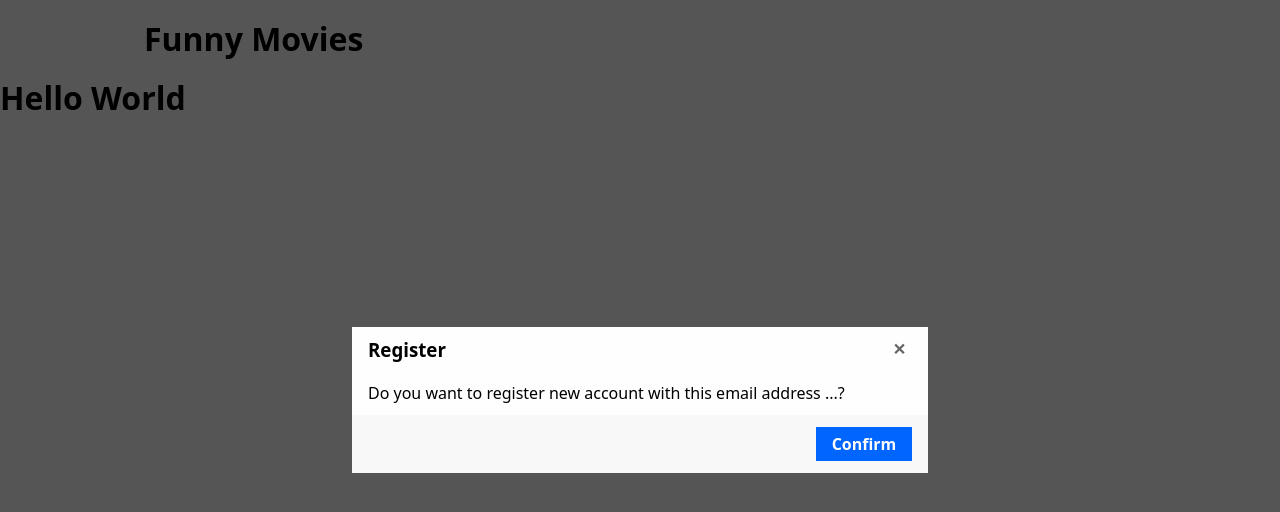
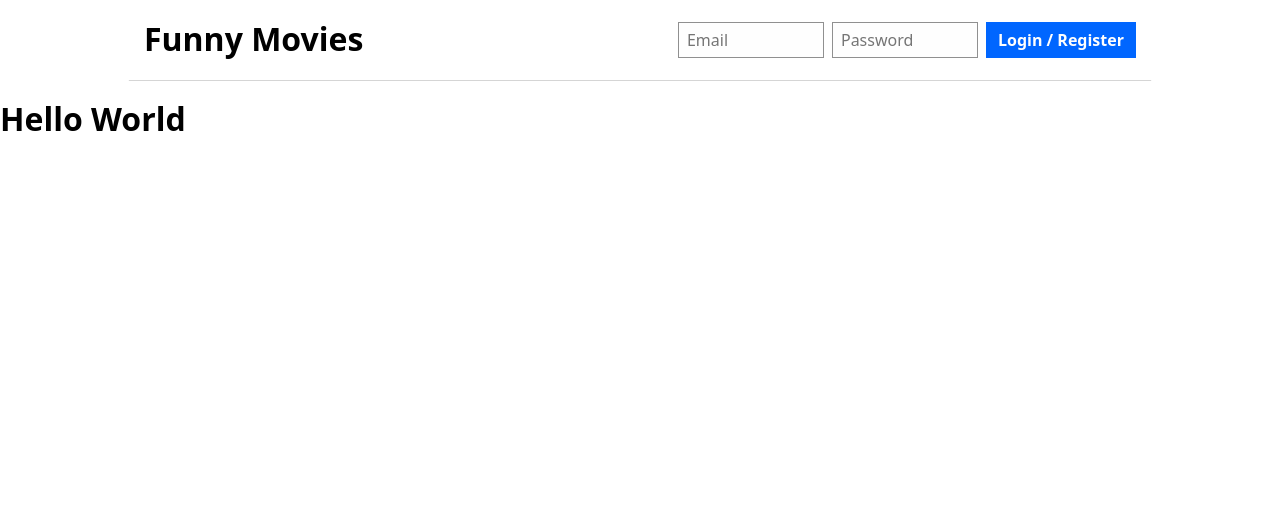
Before and after one commit to hungluu/challenge-funny-movies, a Gatsby site in the folder website/: page / in a window 1280 px wide. Built offline with nearby package versions, Linux system fonts and the light colour scheme; Gatsby itself is replaced by a stand-in of ours.

Commit message:
auth: add auth form ui to header

```diff
--- /dev/null
+++ b/website/src/auth/CompactAuthForm.tsx
@@ -0,0 +1,23 @@
+import React from 'react'
+import { Form, FormBreak, FormField } from '../config/controls/forms'
+import { StyledButton } from '../config/controls/buttons'
+import PageModal from '../config/layouts/PageModal'
+
+const ComponentAuthForm: React.FC = () => {
+  const formId = 'auth-form-compact'
+
+  return (
+    <Form formId={formId} inline>
+      <FormField formId={formId} name='email' placeholder='Email' />
+      <FormField formId={formId} name='password' placeholder='Password' />
+      <FormBreak to='sm' />
+      <StyledButton type='button' title='Login or Register' variant='primary'>Login / Register</StyledButton>
+
+      <PageModal title='Register'>
+        Do you want to register new account with this email address ...?
+      </PageModal>
+    </Form>
+  )
+}
+
+export default ComponentAuthForm
--- a/website/src/config/controls/buttons.tsx
+++ b/website/src/config/controls/buttons.tsx
@@ -1,18 +1,18 @@
 import styled, { css } from 'styled-components'
+import { md } from './responsive'
 
 const white = '#fefefe'
 const black = '#171717'
 const grey = '#dfdfdf'
 
-export type IButtonVariant = 'primary'
-export interface IButtonProps {
-  variant?: IButtonVariant
+export type IStyledButtonVariant = 'primary'
+export interface IStyledButtonProps {
+  variant?: IStyledButtonVariant
 }
 
-export const Button = styled.button<IButtonProps>`
+export const StyledButton = styled.button<IStyledButtonProps>`
   text-align: center;
   min-width: 6rem;
-  padding: 0.5rem 0.75rem;
   font-weight: bold;
 
   border: none;
@@ -38,7 +38,7 @@ export const Button = styled.button<IButtonProps>`
   }
 
   ${props => {
-    const variant = props.variant as IButtonVariant
+    const variant = props.variant as IStyledButtonVariant
 
     switch (variant) {
       case 'primary':
@@ -56,4 +56,11 @@ export const Button = styled.button<IButtonProps>`
         return ''
     }
   }}
+
+  font-size: 0.75rem;
+  padding: 0.25rem 0.75rem;
+  ${md(`
+    font-size: 1rem;
+    padding: 0.5rem 0.75rem;
+  `)}
 `
--- /dev/null
+++ b/website/src/config/controls/forms.tsx
@@ -0,0 +1,97 @@
+import React, { type FormHTMLAttributes, type InputHTMLAttributes } from 'react'
+import styled from 'styled-components'
+import classNames from 'classnames'
+import { md, type IBreakpoint, cssFromBp, cssUptoBp } from './responsive'
+
+export interface IFormProps extends FormHTMLAttributes<any> {
+  formId: string
+  inline?: boolean
+}
+export const Form: React.FC<IFormProps> = ({ formId, children, inline }) => {
+  return (
+    <FormContainer id={`form:${formId}`} className={classNames('form', inline && 'form--inline')}>
+      {children}
+    </FormContainer>
+  )
+}
+
+const FormContainer = styled.form`
+  flex-wrap: wrap;
+  display: flex;
+  flex-direction: column;
+
+  &.form--inline {
+    flex-direction: row;
+
+    .form__field {
+      margin-right: 0.5rem;
+    }
+
+    .form__field:last-child {
+      margin-right: 0;
+    }
+  }
+`
+
+export interface IFormFieldProps {
+  formId: string
+  name: string
+  label?: string
+  type?: InputHTMLAttributes<string>['type']
+  placeholder?: string
+  children?: undefined
+}
+export const FormField: React.FC<IFormFieldProps> = ({ formId, name, label, placeholder, type = 'text' }) => {
+  return (
+    <FormFieldContainer className='form__field'>
+      {label && (
+        <label htmlFor={`form:${formId}:${name}`}>{label}</label>
+      )}
+      <input title={`Please input ${name}`} id={`form:${formId}:${name}`} type={type} placeholder={placeholder} />
+    </FormFieldContainer>
+  )
+}
+
+const FormFieldContainer = styled.div`
+  input {
+    color: #171717;
+    outline: none;
+    border-radius: 0;
+    border: solid 1px #909090;
+    background: #fefefe;
+
+    &:focus {
+      border-color: #393939;
+      background: #f9f9f9;
+    }
+
+    width: 5rem;
+    font-size: 0.75rem;
+    padding: 0.25rem;
+    ${md(`
+      width: 8rem;
+      font-size: 1rem;
+      padding: 0.5rem;
+    `)}
+  }
+`
+
+export interface IFormBreakProps {
+  from?: IBreakpoint
+  to?: IBreakpoint
+}
+
+export const FormBreak = styled.div<IFormBreakProps>`
+  flex-basis: 0;
+  height: 0;
+  width: 0;
+  margin-bottom: 0.5rem;
+
+  ${props => props.from && cssFromBp(props.from, `
+    flex-basis: 100%;
+  `)}
+
+  ${props => props.to && cssUptoBp(props.to, `
+    flex-basis: 100%;
+  `)}
+`
--- /dev/null
+++ b/website/src/config/controls/responsive.ts
@@ -0,0 +1,24 @@
+import { type CSSProp, css } from 'styled-components'
+
+export const Breakpoints = {
+  sm: 576,
+  md: 768,
+  lg: 992,
+  xl: 1200
+} as const
+
+export type IBreakpoint = keyof typeof Breakpoints
+
+export const cssFromBp = (breakpoint: IBreakpoint, styles: string | CSSProp) =>
+  css`@media only screen and (min-width: ${Breakpoints[breakpoint]}px) {
+    ${styles}
+  }`
+export const cssUptoBp = (breakpoint: IBreakpoint, styles: string | CSSProp) =>
+  css`@media only screen and (max-width: ${Breakpoints[breakpoint]}px) {
+    ${styles}
+  }`
+
+export const sm = (styles: string | CSSProp) => cssFromBp('sm', styles)
+export const md = (styles: string | CSSProp) => cssFromBp('md', styles)
+export const lg = (styles: string | CSSProp) => cssFromBp('lg', styles)
+export const xl = (styles: string | CSSProp) => cssFromBp('xl', styles)
--- a/website/src/config/layouts/PageHeader.tsx
+++ b/website/src/config/layouts/PageHeader.tsx
@@ -1,5 +1,6 @@
 import React from 'react'
 import styled from 'styled-components'
+import CompactAuthForm from '../../auth/CompactAuthForm'
 
 const PageHeader = () => (
   <header>
@@ -8,16 +9,35 @@ const PageHeader = () => (
         <h1 className='navbar__logo'>
           Funny Movies
         </h1>
+
+        <CompactAuthForm />
       </div>
     </Navbar>
   </header>
 )
 
 const Navbar = styled.nav`
+  display: flex;
+  flex-direction: row;
+
   .navbar__container {
     margin: 0 auto;
     width: 100%;
     max-width: 992px;
+
+    display: flex;
+    flex-direction: row;
+    align-items: center;
+
+    padding: 0 1rem;
+
+    box-shadow: 0 1px 1px -1px #000000fa;
+  }
+
+  .form {
+    margin-left: auto;
+    flex-grow: 0;
+    flex-shrink: 0;
   }
 `
 
--- a/website/src/config/layouts/PageLayout.tsx
+++ b/website/src/config/layouts/PageLayout.tsx
@@ -2,7 +2,6 @@ import React from 'react'
 import type { IProps } from '../interfaces'
 import classnames from 'classnames'
 import PageHeader from './PageHeader'
-import PageModal from './PageModal'
 
 const PageLayout: React.FC<IProps> = ({ children }) => {
   const pageConstructorName = (children as any).type?.name || ''
@@ -17,9 +16,6 @@ const PageLayout: React.FC<IProps> = ({ children }) => {
       <main className='page-main' role='main'>
         {children}
       </main>
-      <PageModal title='Register' visibled>
-        Do you want to register new account with this email address ...?
-      </PageModal>
     </div>
   )
 }
--- a/website/src/config/layouts/PageModal.tsx
+++ b/website/src/config/layouts/PageModal.tsx
@@ -1,7 +1,7 @@
 import React, { useState } from 'react'
 import styled from 'styled-components'
 import { type IProps } from '../interfaces'
-import { Button } from '../controls/buttons'
+import { StyledButton } from '../controls/buttons'
 import classNames from 'classnames'
 
 export interface IPageModalProps extends IProps {
@@ -30,7 +30,7 @@ const PageModal: React.FC<IPageModalProps> = ({ title, visibled, onConfirm, chil
           {children}
         </section>
         <footer className='dialog__footer'>
-          <Button className='footer__confirm' variant='primary' onClick={onConfirm}>Confirm</Button>
+          <StyledButton className='footer__confirm' variant='primary' onClick={onConfirm}>Confirm</StyledButton>
         </footer>
       </div>
     </PageModalContainer>
```
